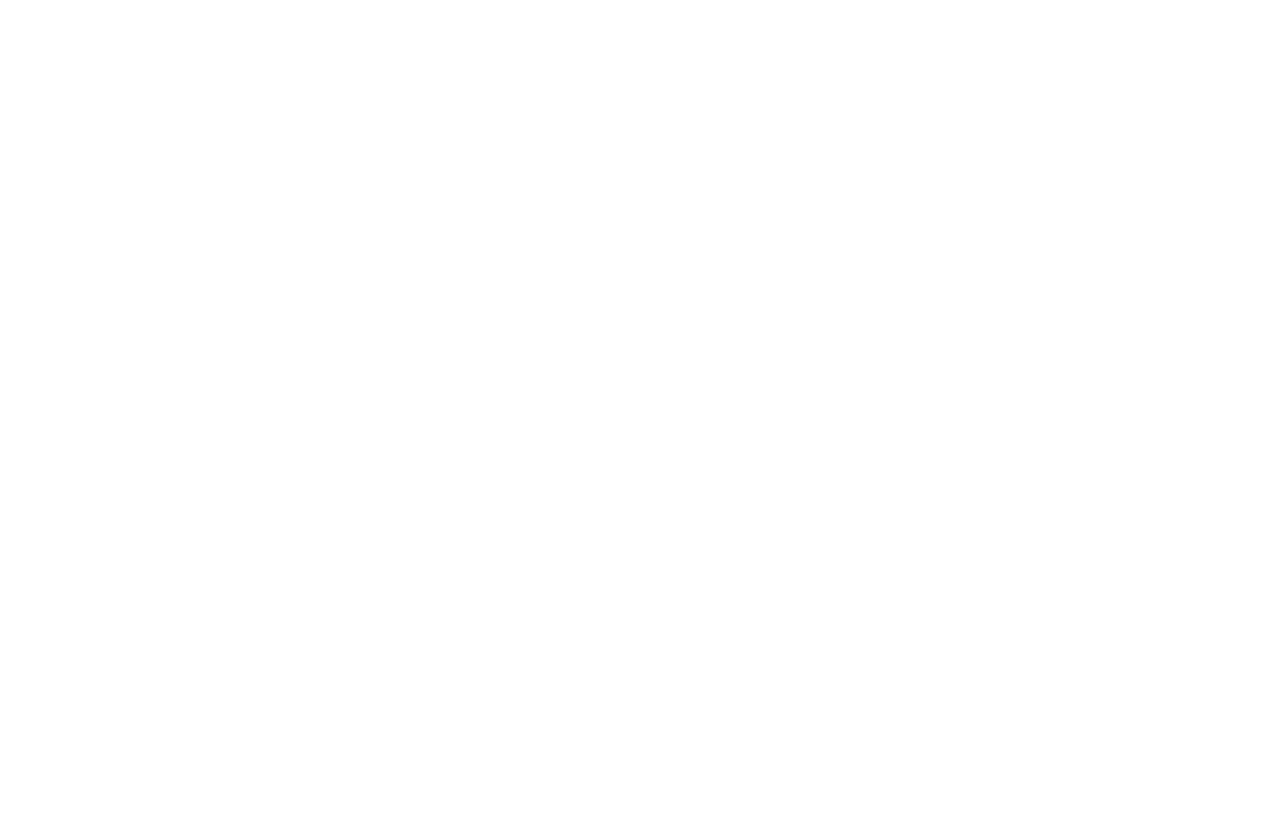
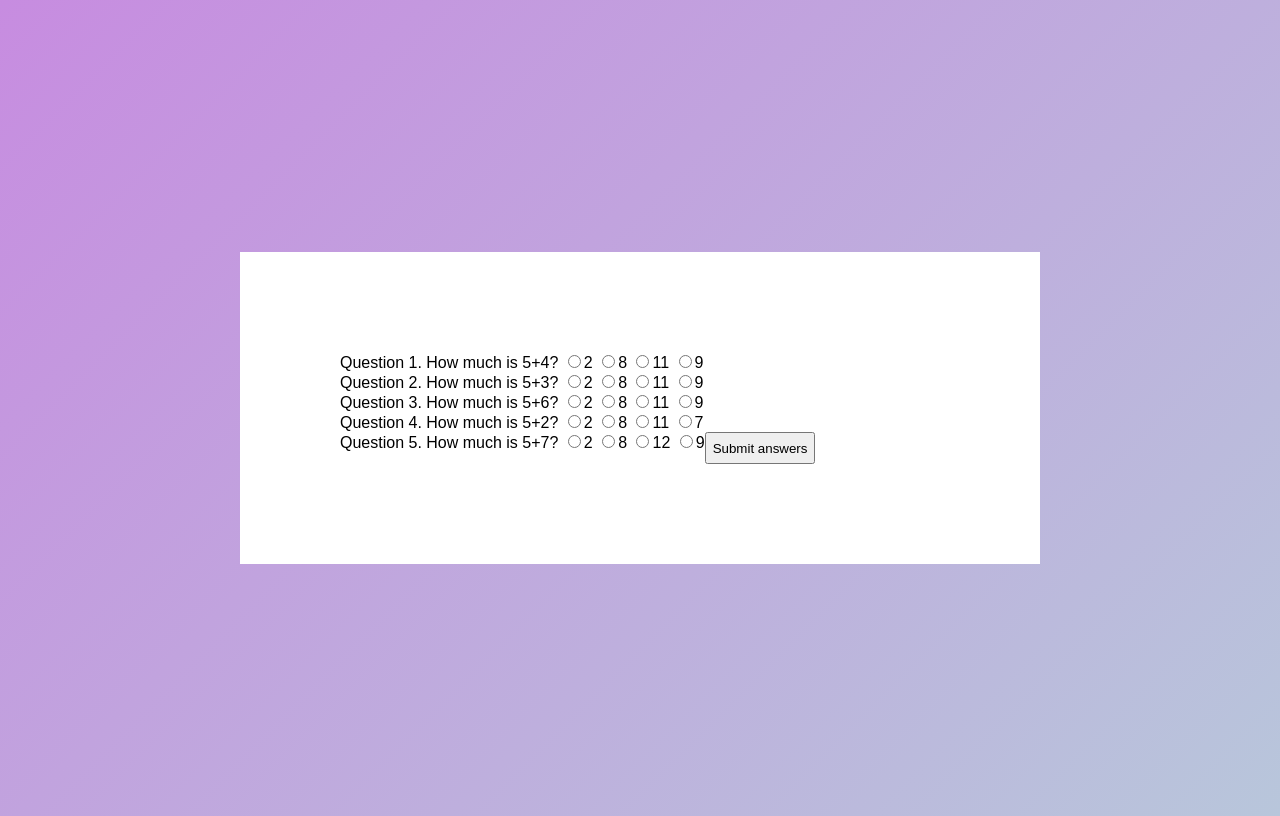
Before and after one commit to KseniiaErnest/JS-Quiz-AllaD, a plain HTML site: page index.html in a window 1280 px wide. Drawn offline with Linux system fonts and the light colour scheme.

Commit message:
Complete HTML, CSS start

```diff
--- a/index.html
+++ b/index.html
@@ -4,9 +4,59 @@
   <meta charset="UTF-8">
   <meta http-equiv="X-UA-Compatible" content="IE=edge">
   <meta name="viewport" content="width=device-width, initial-scale=1.0">
-  <title>Document</title>
+  <link rel="stylesheet" href="style.css">
+  <title>Quiz</title>
 </head>
 <body>
 
+  <form>
+    <div class="question">
+    <label>Question 1. How much is 5+4?</label>
+    <input type="radio" name="question1">2
+    <input type="radio" name="question1">8
+    <input type="radio" name="question1">11
+    <input type="radio" name="question1">9
+  </div>
+
+  <div class="question">
+    <label>Question 2. How much is 5+3?</label>
+    <input type="radio" name="question2">2
+    <input type="radio" name="question2">8
+    <input type="radio" name="question2">11
+    <input type="radio" name="question2">9
+  </div>
+
+  <div class="question">
+    <label>Question 3. How much is 5+6?</label>
+    <input type="radio" name="question3">2
+    <input type="radio" name="question3">8
+    <input type="radio" name="question3">11
+    <input type="radio" name="question3">9
+  </div>
+
+  <div class="question">
+    <label>Question 4. How much is 5+2?</label>
+    <input type="radio" name="question4">2
+    <input type="radio" name="question4">8
+    <input type="radio" name="question4">11
+    <input type="radio" name="question4">7
+  </div>
+
+  <div class="question">
+    <label>Question 5. How much is 5+7?</label>
+    <input type="radio" name="question5">2
+    <input type="radio" name="question5">8
+    <input type="radio" name="question5">12
+    <input type="radio" name="question5">9
+  </div>
+
+  <button type="submit" class="btn">Submit answers</button>
+  <p id="show"></p>
+
+  </form>
+
+
+
+  <script src="script.js"></script>
 </body>
 </html>
--- a/style.css
+++ b/style.css
@@ -0,0 +1,19 @@
+body {
+background-color: #657fa7;
+background-image: linear-gradient(315deg, #b8c6db 0%, #c78ce0 100%);
+font-family: 'Poppins', sans-serif;
+display: flex;
+align-items: center;
+justify-content: center;
+height: 100vh;
+font-family: 'Noto Sans JP', sans-serif;
+}
+
+form {
+background-color: #fff;
+width: 600px;
+overflow: hidden;
+padding: 100px;
+display: flex;
+flex-wrap:wrap;
+}
```
